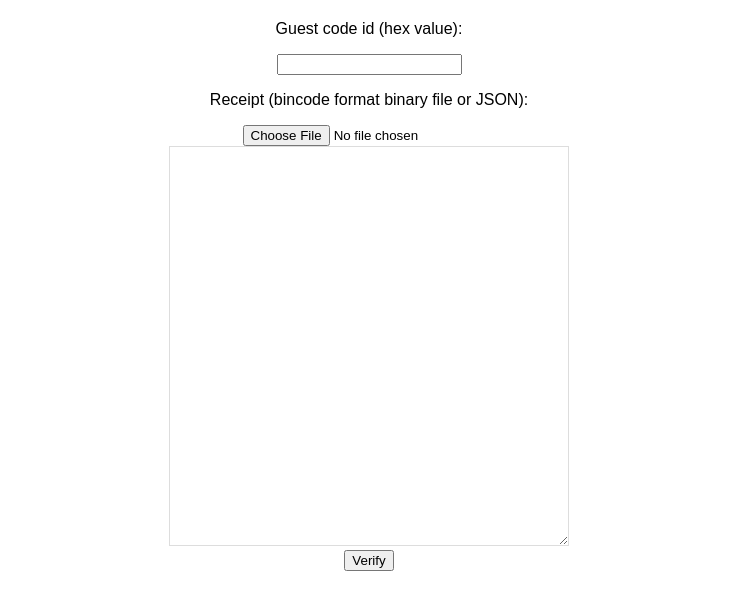
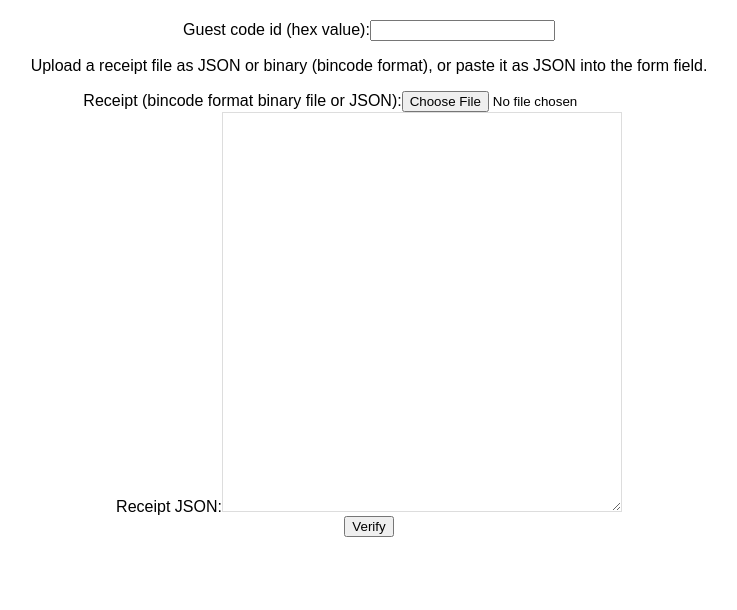
Before and after one commit to eqtylab/risc-zero-verifier, a React app in the folder web/: page / in a window 1280 px wide. Shown: the top 610 px of the page, without its empty margins (271-1008 px from the left). Built offline with nearby package versions, Linux system fonts and the light colour scheme.

Commit message:
Use label elements

```diff
--- a/web/src/components/Verifier.js
+++ b/web/src/components/Verifier.js
@@ -21,7 +21,6 @@ async function verifyRiscZeroReceipt(guestCodeId, receiptJson) {
     return "Error: " + error;
   }
 }
-
 
 
 function Verifier() {
@@ -65,20 +64,24 @@ function Verifier() {
   return (
     <div id="Verifier">
       <div>
-        <p>Guest code id (hex value):</p>
+        <label for="risc0GuestCodeId">Guest code id (hex value):</label>
         <input type="text" id="risc0GuestCodeId" value={guestCodeId} onChange={(e) => setGuestCodeId(e.target.value)} />
       </div>
       <div>
-        <p>Receipt (bincode format binary file or JSON):</p>
+        <p>Upload a receipt file as JSON or binary (bincode format), or paste it as JSON into the form field.</p>
         <div>
-          <input type="file" id="risc0ReceiptInput" onChange={handleFileChange} />
+          <label for="risc0ReceiptFileInput">Receipt (bincode format binary file or JSON):</label>
+          <input type="file" id="risc0ReceiptFileInput" onChange={handleFileChange} />
         </div>
-        <textarea value={receiptJson} onChange={(event) => {setReceiptJson(event.target.value);}}/>
+        <div>
+          <label for="risc0ReceiptJson">Receipt JSON:</label>
+          <textarea id="risc0ReceiptJson" value={receiptJson} onChange={(event) => {setReceiptJson(event.target.value);}}/>
+        </div>
       </div>
       <div>
         <button id="verifyButton" onClick={async () => setVerificationResult(await verifyRiscZeroReceipt(guestCodeId, receiptJson))}>Verify</button>
-        <div id="receiptVerificationResult">{verificationResult}</div>
       </div>
+      <div id="receiptVerificationResult">{verificationResult}</div>
     </div>
   );
 }
```
